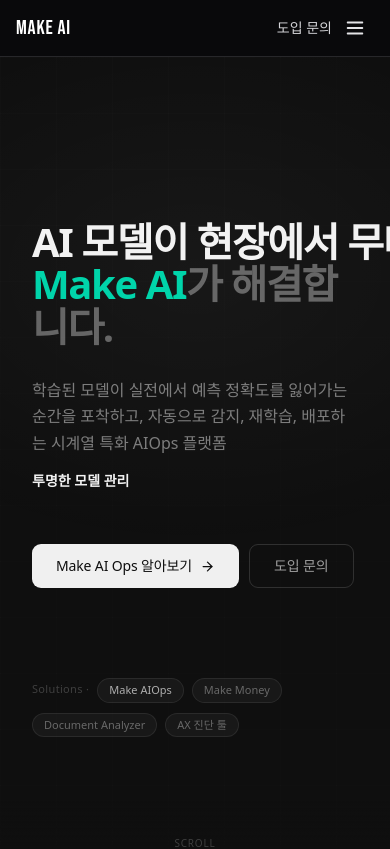
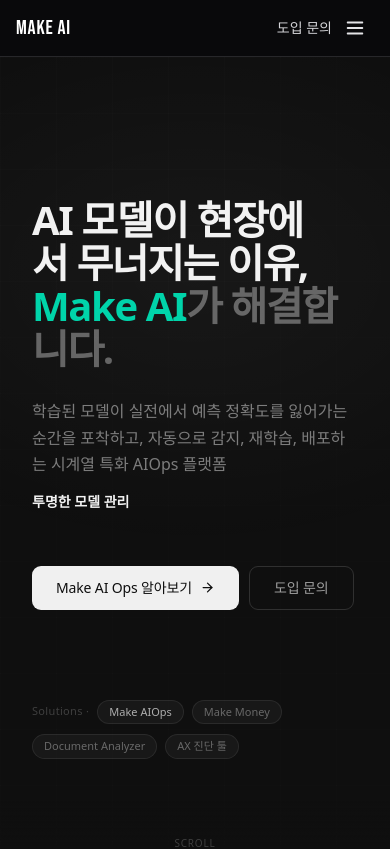
Before and after one commit to beyoman68/makeai-dev.github.io.dev, a React (Vite) app: page / in a window 390 px wide. Shown: the top 849 px of the page. Built offline with nearby package versions, Linux system fonts and the light colour scheme.

Commit message:
fix: Update whitespace handling in HomeHero component for improved text display

```diff
--- a/src/components/home/home-hero.tsx
+++ b/src/components/home/home-hero.tsx
@@ -216,7 +216,7 @@
             marginBottom: 28,
           }}
         >
-          <span style={{ whiteSpace: "nowrap" }}>
+          <span className="whitespace-normal sm:whitespace-nowrap">
             AI 모델이 현장에서 무너지는 이유,
           </span>
           <br />
```
